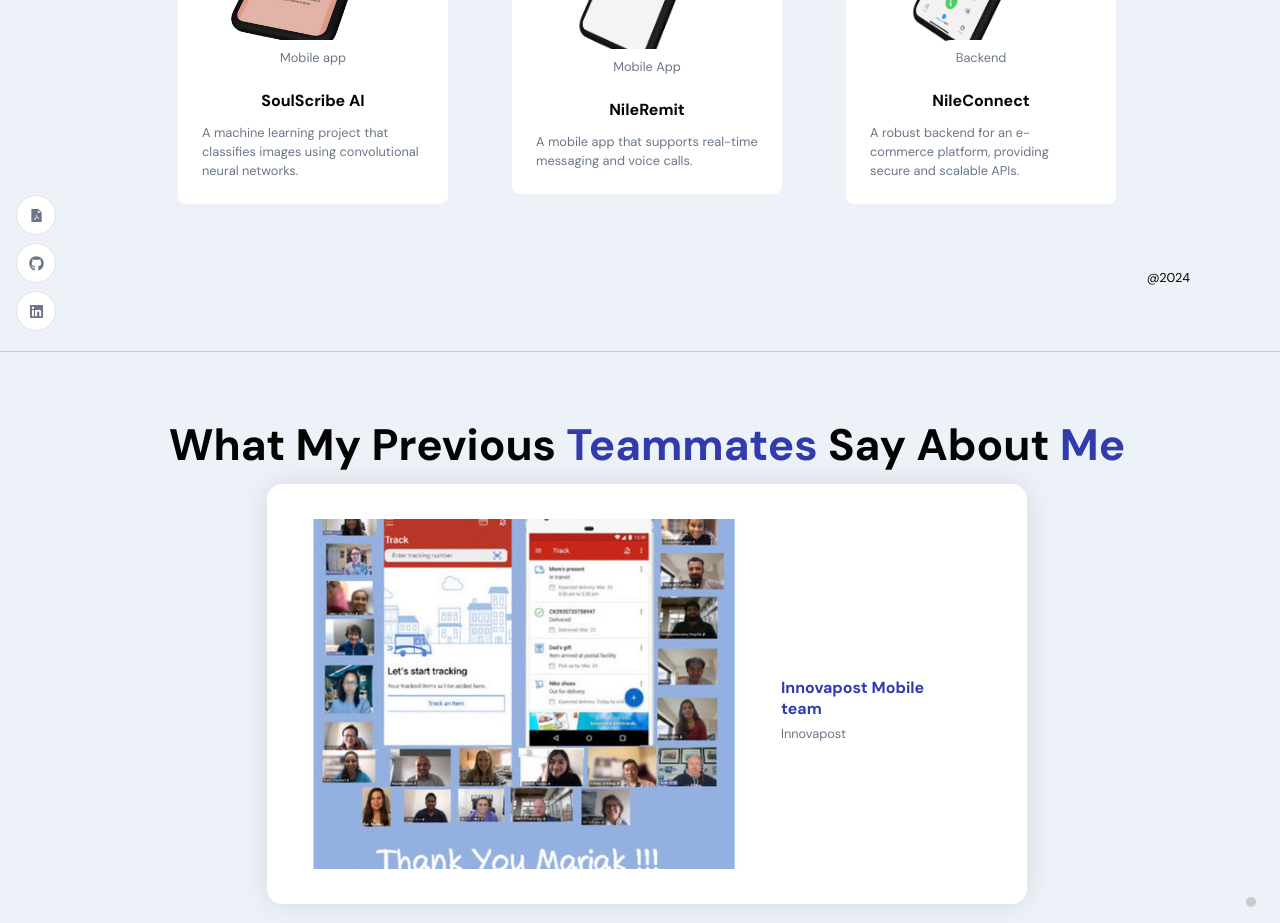
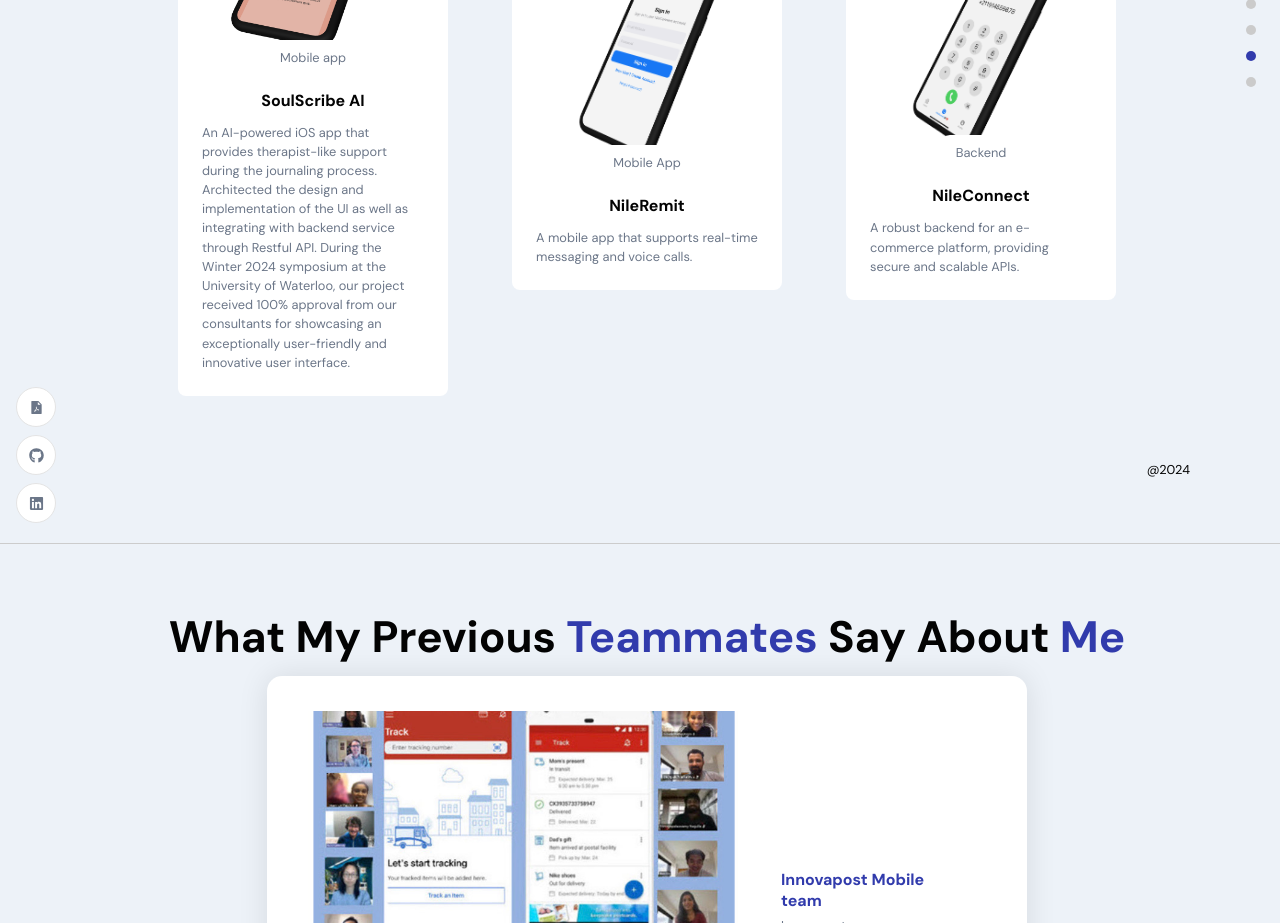
Before and after one commit to mariak211/Personal-portfolio, a React (Create React App) app in the folder frontend/: page / in a window 1280 px wide. Shown: the part 3420-4343 px from the top of the page. Built offline with nearby package versions, Linux system fonts and the light colour scheme.

Commit message:
refactor soulscribe Ai

```diff
--- a/frontend/src/Container/Projects/Project.jsx
+++ b/frontend/src/Container/Projects/Project.jsx
@@ -9,7 +9,7 @@ import { images } from '../../Constants';
 const dummyProjects = [
   {
     title: 'SoulScribe AI',
-    description: 'A machine learning project that classifies images using convolutional neural networks.',
+    description: 'An AI-powered iOS app that provides therapist-like support during the journaling process. Architected the design and implementation of the UI as well as integrating with backend service through Restful API. During the Winter 2024 symposium at the University of Waterloo, our project received 100% approval from our consultants for showcasing an exceptionally user-friendly and innovative user interface.',
     imgUrl: images.journaldetail,
     projectLink: '#',
     codeLink: 'https://github.com/SoulScribe-AI/mobile',
```
